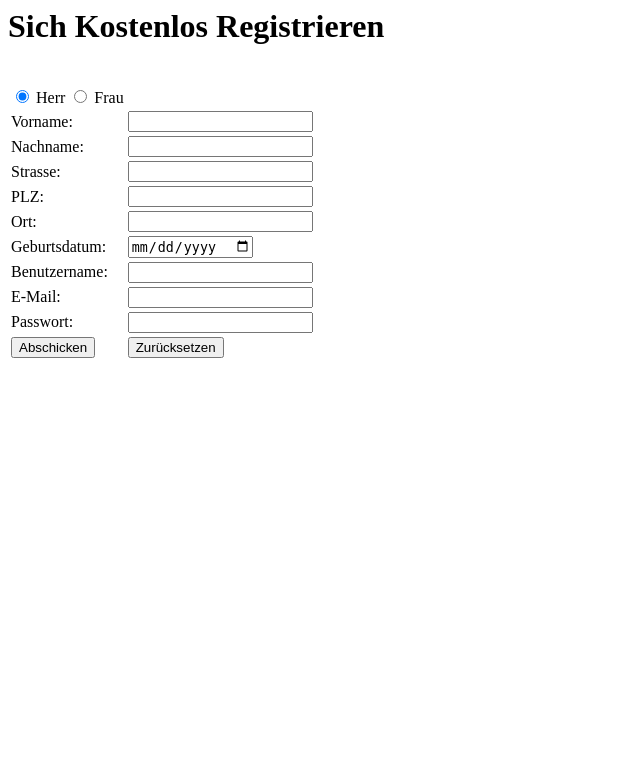
After one commit to team-schule/Modul120, a PHP site: page /registrieren.php in a window 1280 px wide. The commit adds this page. Shown: the top 783 px of the page, without its empty margins (0-640 px from the left). Run offline with PHP 8.4, Linux system fonts and the light colour scheme.

Commit message:
Registration, die adressen werden noch nicht übergeben. Name und Passwort funktioniert

```diff
--- a/HTML/login.php
+++ b/HTML/login.php
@@ -24,6 +24,7 @@ if (isset ($_REQUEST["fehler"]))
         Kennwort: <input type="password" name="pwd" size="20"><br>
         <input type="submit" value="Login">
     </form>
+<input type=button onClick="location.href='registrieren.html'" value='Registrieren'>
 </body>
 
 </html>
--- /dev/null
+++ b/HTML/registrieren.php
@@ -0,0 +1,136 @@
+<html>
+
+<head>
+    <meta charset=utf-8>
+    <title>Registrieren</title>
+</head>
+<h1>Sich Kostenlos Registrieren</h1>
+
+<body>
+<?php
+require_once("db.inc.php");
+verbindung_mysql("Modul120");
+
+echo "<br>";
+
+echo "
+<form action='registrieren.php' method='post'>
+
+  <table>
+      <tr>
+          <td>
+            <input type='radio' name='geschlecht' value='gruen' checked='checked'> Herr
+            <input type='radio' name='geschlecht' value='gelb'> Frau
+          </td>
+      </tr>
+      <tr>
+        <td>
+          Vorname:
+        </td>
+        <td>
+          <input type='text' name='vorname'>
+        </td>
+      </tr>
+      <tr>
+        <td>
+          Nachname:
+        </td>
+        <td>
+          <input type='text' name='nachname'>
+        </td>
+      </tr>
+      <tr>
+        <td>
+          Strasse:
+        </td>
+        <td>
+          <input type='text' name='strasse'>
+        </td>
+      </tr>
+      <tr>
+        <td>
+          PLZ:
+        </td>
+        <td>
+          <input type='number' name='plz'>
+        </td>
+      </tr>
+      <tr>
+        <td>
+          Ort:
+        </td>
+        <td>
+          <input type='text' name='ort'>
+        </td>
+      </tr>
+      <tr>
+        <td>
+          Geburtsdatum:
+        </td>
+        <td>
+          <input type='date' name='datum'>
+        </td>
+    </tr>
+    <tr>
+      <td>
+        Benutzername:
+      </td>
+      <td>
+        <input type='text' name='benutzername'>
+      </td>
+    </tr>
+    <tr>
+      <td>
+        E-Mail:
+      </td>
+      <td>
+        <input type='email' name='email'>
+      </td>
+    </tr>
+    <tr>
+      <td>
+        Passwort:
+      </td>
+      <td>
+        <input type='password' name='password'>
+      </td>
+    </tr>
+    <tr>
+      <td>
+        <input type='submit' name='add' value='Abschicken'>
+      </td>
+      <td>
+        <input type='reset' value='Zurücksetzen'>
+      </td>
+    </tr>
+  </table>
+</form>";
+
+if(isset($_POST['add']))
+{
+$timestamp = time();
+$datum = date("y.m.d", $timestamp);
+  $eintrag = "INSERT INTO users (ERFASST_AM, LETZTE_AKTIVITAT, VORNAME, NACHNAME, TOTAL_INSERATE, TOTAL_AUSGABEN, TOTAL_ERTRAG, LOGIN_UID, LOGIN_PWD)
+  			VALUES ('$datum', '$datum', '$_POST[vorname]', '$_POST[nachname]', '0', '0.00', '0.00', '$_POST[benutzername]', '$_POST[password]')";
+        "INSERT INTO adressen (STRASSE, PLZ, ORT, EMAIL, MOBILE) VALUES ('$_POST[strasse]', '$_POST[plz]', '$_POST[ort]', '$_POST[email]', '000 000 00 00')";
+
+
+  		$result = mysql_query($eintrag);
+  			if ($result > 0)
+  			{
+        echo "Datensatz wurde erfasst <br>";
+  			}
+  			else
+  			{
+  			echo "Error <br>";
+  			}
+
+
+
+}
+
+
+
+mysql_close($verbindung);
+
+ ?>
```
Also changed, not shown: HTML/index.php (line endings or trailing spaces).
